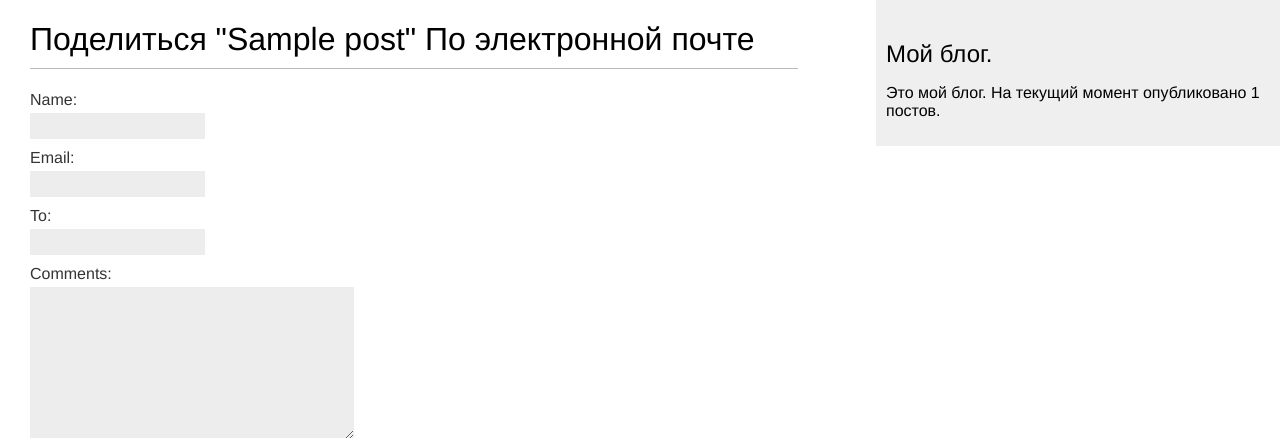
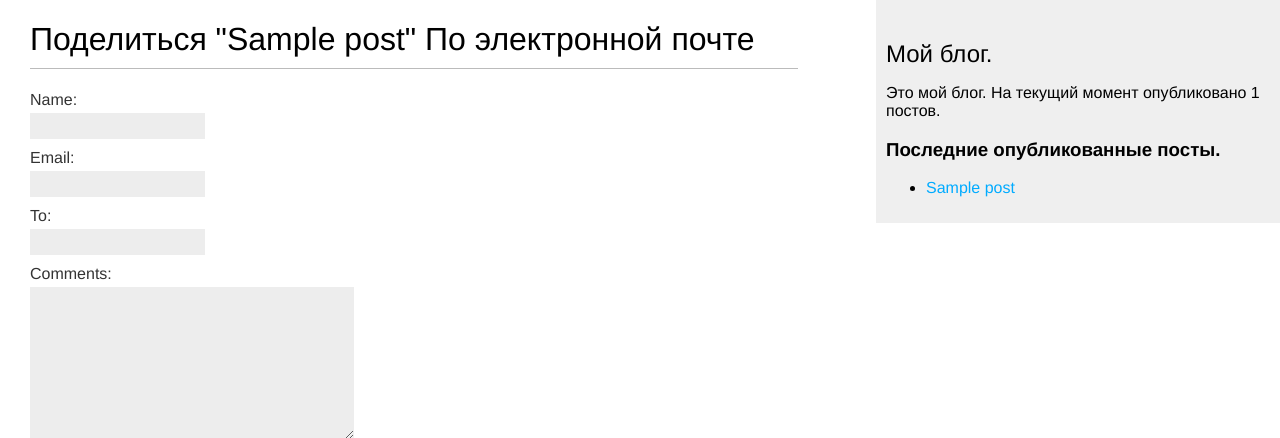
Before and after one commit to Rustam-Gazizulin/myBlog, a Django app: page /blog/1/share/ in a window 1280 px wide. Shown: the top 438 px of the page. Run offline with Django 4.2, Linux system fonts and the light colour scheme; tables that the repository leaves empty hold one stand-in row (values such as "Sample post").

Commit message:
Добавил шаблон с последними опубликованными постами

```diff
--- a/blog/templates/blog/base.html
+++ b/blog/templates/blog/base.html
@@ -16,6 +16,8 @@
     <p>Это мой блог.
     На текущий момент опубликовано {% total_posts %} постов.
     </p>
+      <h3>Последние опубликованные посты.</h3>
+      {% show_latest_posts 3 %}
   </div>
 </body>
 </html>
--- /dev/null
+++ b/blog/templates/blog/post/latest_posts.html
@@ -0,0 +1,7 @@
+<ul>
+    {% for post in latest_posts %}
+        <li>
+        <a href="{{ post.get_absolute_url }}">{{ post.title }}</a>
+        </li>
+    {% endfor %}
+</ul>
--- a/blog/templatetags/blog_tags.py
+++ b/blog/templatetags/blog_tags.py
@@ -7,3 +7,9 @@ register = template.Library()
 @register.simple_tag
 def total_posts():
     return Post.published.count()
+
+
+@register.inclusion_tag('blog/post/latest_posts.html')
+def show_latest_posts(count=5):
+    latest_posts = Post.published.order_by('-publish')[:count]
+    return {'latest_posts': latest_posts}
--- a/blog/views.py
+++ b/blog/views.py
@@ -21,7 +21,7 @@ def post_share(request, post_id):
             subject = f"{cd['name']} предлагает прочитать пост {post.title}"
             message = f"Крутой пост {post.title} вот ссылка {post_url}\n\n" \
                       f"{cd['name']}\'s comments: {cd['comments']}"
-            send_mail(subject, message, 'ivan1987ivanov174@gmail.com', [cd['to']])
+            send_mail(subject, message, 'rgazizulin174@gmail.com', [cd['to']])
             sent = True
     else:
         form = EmailPostForm()
--- a/myBlog/settings.py
+++ b/myBlog/settings.py
@@ -128,7 +128,7 @@ DEFAULT_AUTO_FIELD = "django.db.models.BigAutoField"
 # Конфигурация сервера электронной почты
 
 EMAIL_HOST = 'smtp.gmail.com'
-EMAIL_HOST_USER = 'ivan1987ivanov174@gmail.com'
-EMAIL_HOST_PASSWORD = 'fytohuacrdffilar'
+EMAIL_HOST_USER = 'rgazizulin174@gmail.com'
+EMAIL_HOST_PASSWORD = 'udxmzwicgxpofqms'
 EMAIL_PORT = 587
 EMAIL_USE_TLS = True
```
